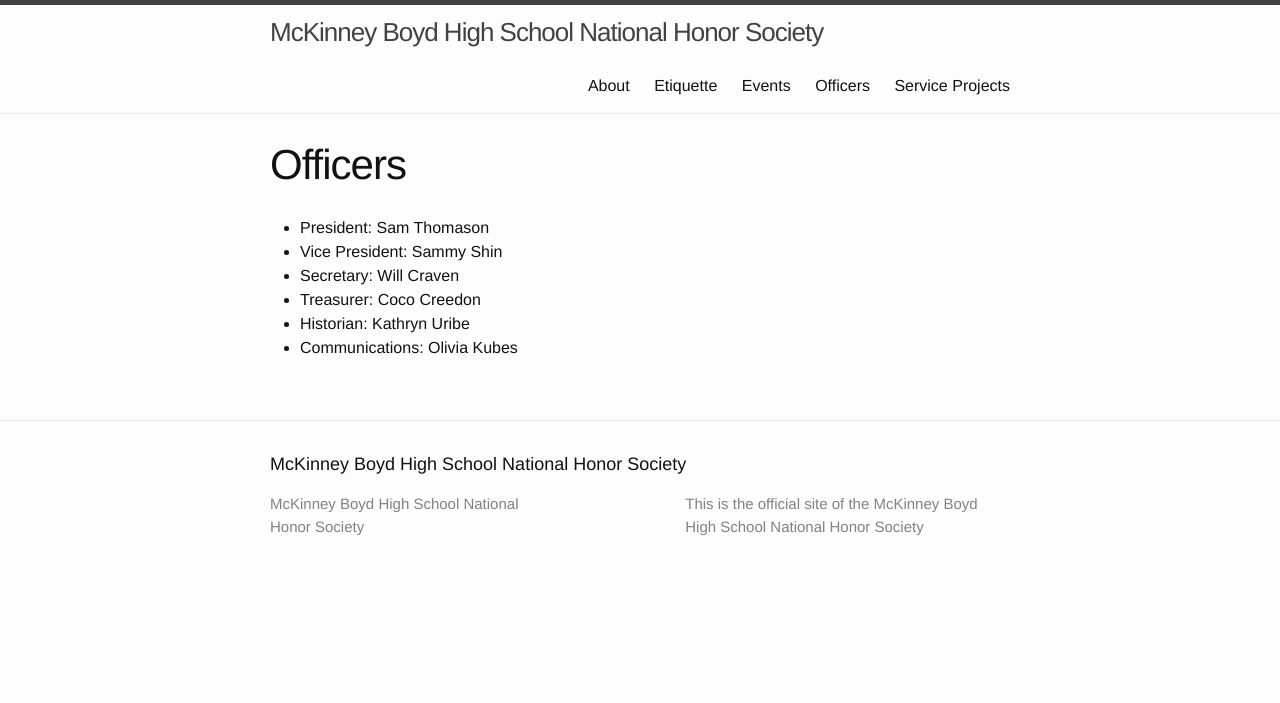
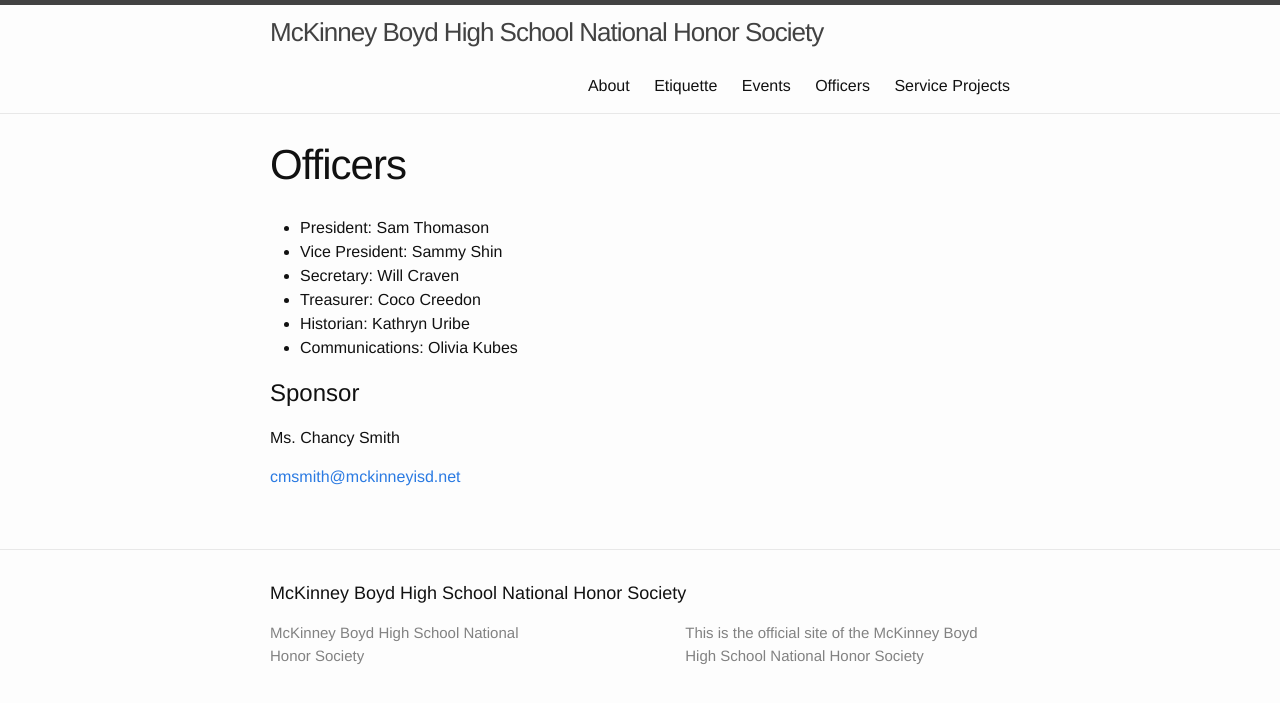
Before and after one commit to mbhs-nhs/mbhs-nhs.github.io, a Jekyll site: the page built from officers.md, in a window 1280 px wide. Shown: the top 703 px of the page. Built offline with Jekyll 4.4.1, drawn with Linux system fonts in a browser that asks for light colours.

Commit message:
Add Ms. Smith's information

```diff
--- a/officers.md
+++ b/officers.md
@@ -9,3 +9,9 @@
 * Treasurer: Coco Creedon
 * Historian: Kathryn Uribe
 * Communications: Olivia Kubes
+
+# Sponsor
+
+Ms. Chancy Smith
+
+[cmsmith@mckinneyisd.net](mailto:cmsmith@mckinneyisd.net)
```
